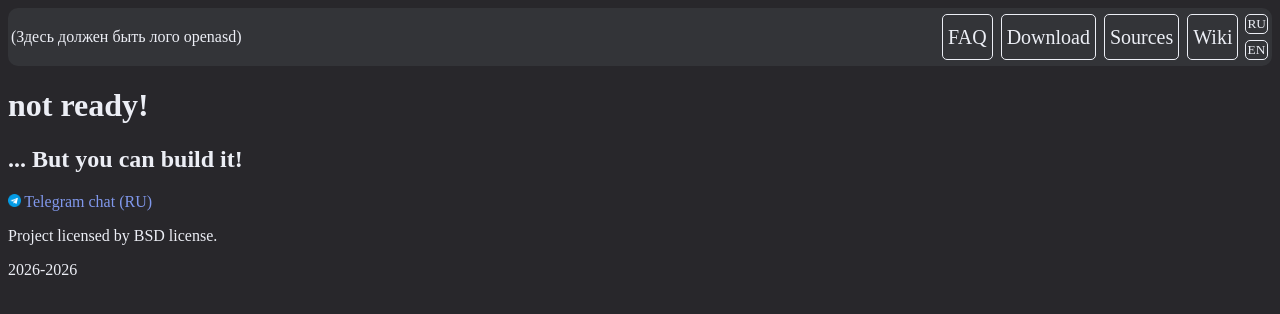
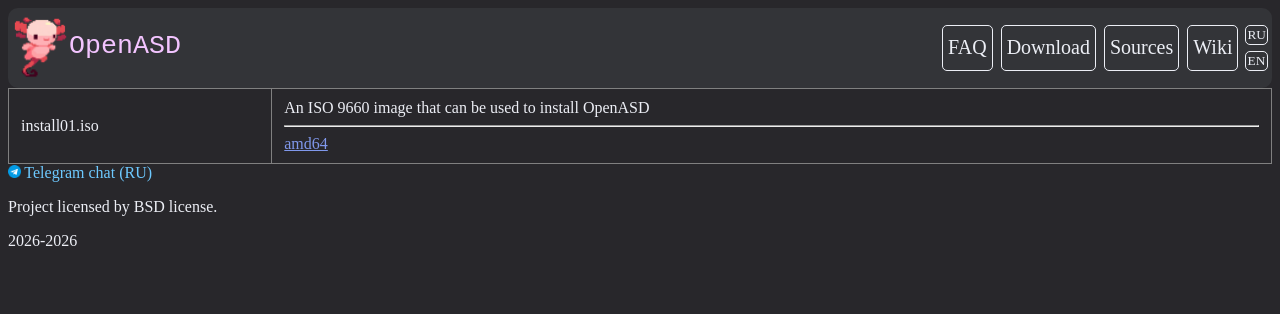
Before and after one commit to OpnASD/opnasd.github.io, a plain HTML site: page download.html in a window 1280 px wide. Drawn offline with Linux system fonts and the light colour scheme.

Commit message:
add logo, fix download page

```diff
--- a/download.html
+++ b/download.html
@@ -8,7 +8,7 @@
     <body>
         <header>
             <div>
-                <a>(Здесь должен быть лого openasd)</a>
+                <a class="main-logo" href="/"><img src="content/images/logo.png" width="10%"> OpenASD</a>
             </div>
             <div class="right">
                 <a href="faq.html" class="btn ">FAQ</a>
@@ -21,8 +21,19 @@
                 </div>
             </div>
         </header>
-        <h1>not ready!</h1>
-        <h2>... But you can build it!</h2>
+
+        <table border="1">
+            <tbody>
+
+                <tr>
+                    <td>install01.iso</td>
+                    <td>An ISO 9660 image that can be used to install OpenASD
+                        <hr>
+                        <a href="content/static/install01.iso">amd64</a>
+                    </td>
+                </tr>
+            </tbody>
+        </table>
         <footer>
             <a href="https://t.me/openbsd_ru" class="telegram"><img src="content/images/telegram.png" width="1%"> Telegram chat (RU)</a>
             <p>Project licensed by BSD license.</p>
--- a/styles.css
+++ b/styles.css
@@ -33,7 +33,8 @@ header .right {
     margin-left: auto; /* прижимаем всю колонку вправо */
 }
 .telegram {
-    color: rgb(128, 152, 236);
+    color: rgb(109, 201, 255);
+
     text-decoration: none;
 }
 .min {
@@ -41,3 +42,22 @@ header .right {
     margin: 1px 1px;
     font-size: 10pt;
 }
+table {
+    width: 100%;
+    border-collapse: collapse;
+
+}
+a {
+    color: rgb(128, 152, 236);
+}
+th, td {
+    padding: 10px 12px;
+}
+.main-logo {
+    font-family: 'Courier New', Courier, monospace;
+    display: inline-flex;
+    align-items: center;
+    font-size: 20pt;
+    text-decoration: none;
+    color: rgb(243, 196, 255);
+}
```
Also changed, not shown: faq.html (+1 -1 lines), index.html (+1 -1 lines), wiki.html (+1 -1 lines), content/images/logo.png (added), 1 other file.
